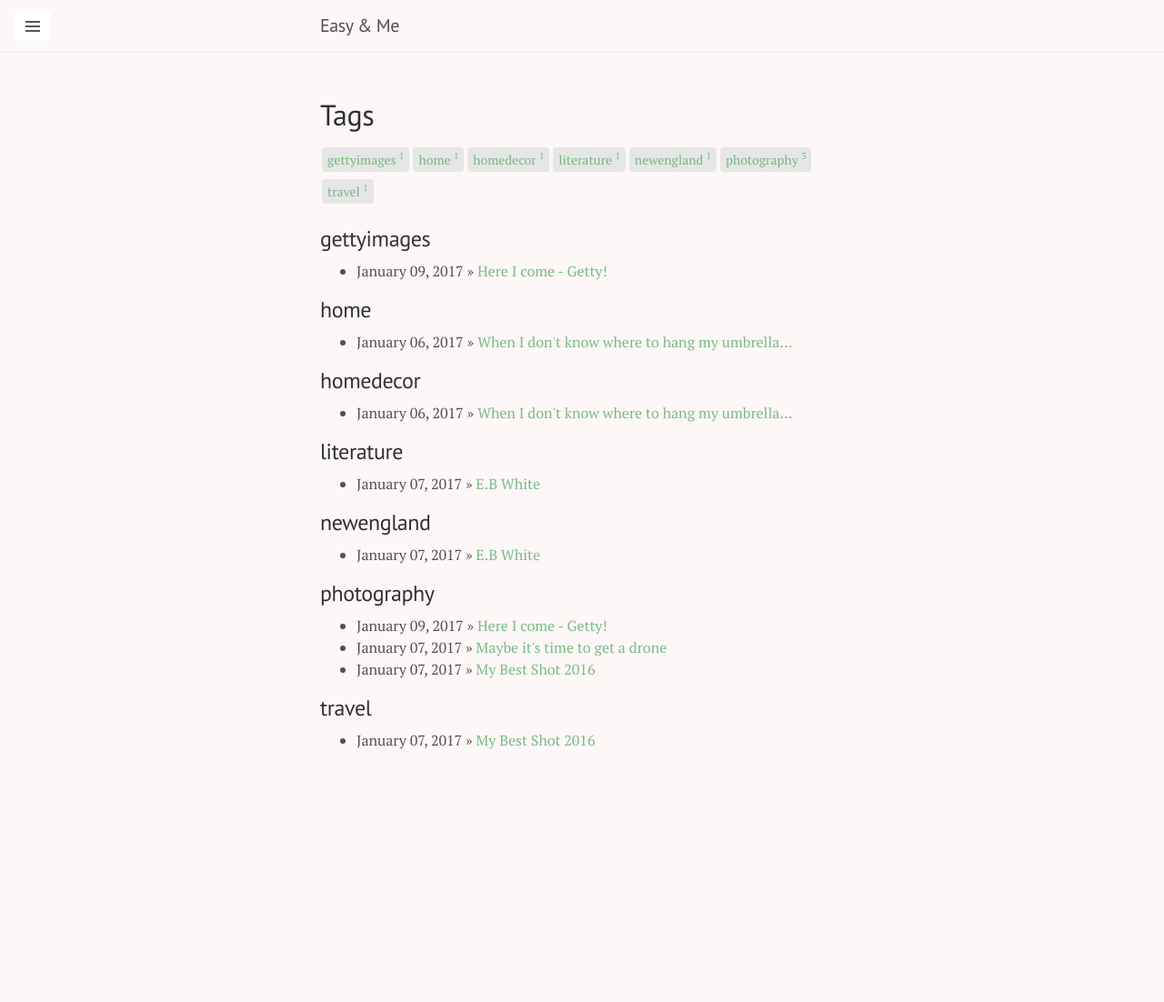
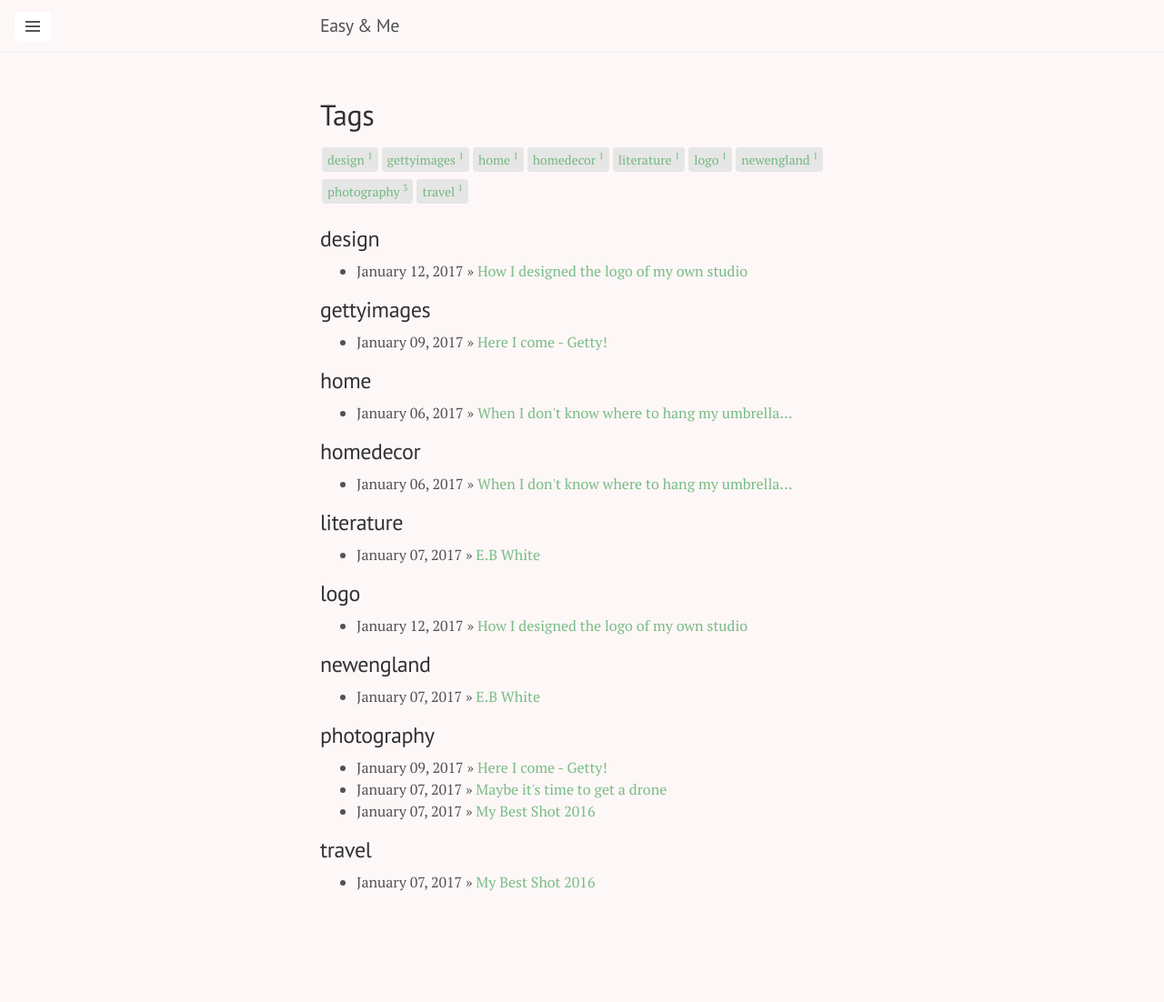
Before and after one commit to maxim-xu/maxim-xu.github.com, a Jekyll site: the page built from tags/index.md, in a window 1280 px wide. Shown: the whole page at 91% size. Built offline with Jekyll 4.4.1, drawn with Linux system fonts in a browser that asks for light colours; before the commit the page ends 946 px from its top, so only the background shows below that; some of the changed lines change nothing that is shown.

Commit message:
new post

```diff
--- a/_posts/2017-01-10-eb-white.md
+++ b/_posts/2017-01-10-eb-white.md
@@ -38,7 +38,7 @@ He really loved Maine.
 I still remember when I was reading his _Charlotte's Web_, the spider Charlotte asks if there's a good word to
  describe Wilbur - her pig friend, so that she can weave it onto the web to save him. Interesting enough, my choice
  was __sensible__, thinking it's such a proper word to remind people of their ignorance and should-have prudence.
- But E.B.White used __radiant__, which made my realize that my choice of word was just too obvious if not
+ But E.B.White used __radiant__, which made me realize that my choice of word was just too obvious if not
  boring.
 
 My English is not on the same level of E.B.White's, of course, but I always think trying to
--- /dev/null
+++ b/_posts/2017-01-12-studio-easyandme.md
@@ -0,0 +1,43 @@
+---
+layout: post
+title: How I designed the logo of my own studio
+tags: design logo
+categories: design
+date:   2017-01-12 18:05:14 -0500
+comments: true
+---
+
+I'm far from a master of Adobe Illustrator (or Sketch), let alone a logo designer. But
+if I just copy or buy a logo from somewhere else for the studio I own (even virtually), that'll be totally lame.
+
+For designing a logo, it's common to find an interesting pattern from outside resources, such as
+photos, which could be a great source of inspiration. The other day I ran into this photo by [Laura Tidwell](https://www.flickr.com/photos/expeditions/6811371268/in/dateposted/), a Flickr friend of mine:
+
+<img style="width:100%;display:inline-block" alt="Low Fidelity Photo" src="{{ site.baseurl }}/public/images/1.jpg" />
+
+Despite that I faved it immediately because of the smooth gradient color and stunning reflection, I also found the far-side little
+brother might be a good symbol for the logo because he seemed so relaxed. After doing some __image tracing__
+in Illustrator, I did, eventually, get a quite impressive output.
+
+<img style="width:48%;display:inline-block" alt="Low Fidelity Photo" src="{{ site.baseurl }}/public/images/lf.gif" />
+<img style="width:48%;display:inline-block; margin-left: 2%" alt="16 Color Photo" src="{{ site.baseurl }}/public/images/16color.gif" />
+<img style="width:48%;display:inline-block; margin-left: 0" alt="6 Color Photo" src="{{ site.baseurl }}/public/images/6color.gif" />
+<img style="width:48%;display:inline-block; margin-left: 2%" alt="3 Color Photo" src="{{ site.baseurl }}/public/images/3color.gif" />
+
+From a _low fidelity photo_ to _16 color_, _6 color_ and _3 color_ image in just a few clicks, it
+already looks so smooth! Finally it should come with a b&w version, of course, since I just want this to be
+a two-color result.
+
+<img style="width:48%;display:inline-block; margin-left:0" alt="bw Photo" src="{{ site.baseurl }}/public/images/bw.gif" />
+<img style="width:48%;display:inline-block; margin-left:2px" alt="bw1 Photo" src="{{ site.baseurl }}/public/images/bw1.gif" />
+
+After reducing the __threshold__ value which determines how much of the image results in white and how much results in black when tracing as black and white,
+I came up with the image above (right). Then I used the __Eraser tool__ to remove the unnecessary reflection and the __Pen tool__ to
+make the vector even smoother, followed by drawing a circle to hold the shape - done! Now I just need to fill in some neutral
+color and add some text, which I did:
+
+<img style="width:50%;display:block; margin:0 auto" alt="final logo" src="{{ site.baseurl }}/public/images/1.png" />
+
+If you like, you can further animate your logo like I did in After Effects, which really works well with Illustrator.
+
+<img style="width:50%;min-width:300px;display:block; margin:0 auto" alt="final logo" src="{{ site.baseurl }}/public/images/1.gif" />
```
Also changed, not shown: public/images/1.gif (added), public/images/1.jpg (added), public/images/1.png (added), public/images/16color.gif (added), public/images/3color.gif (added), public/images/6color.gif (added), public/images/bw.gif (added), public/images/bw1.gif (added), public/images/lf.gif (added).
